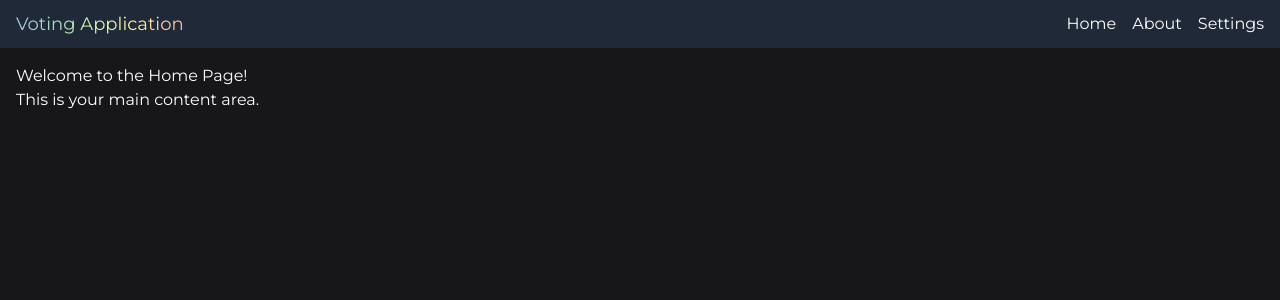
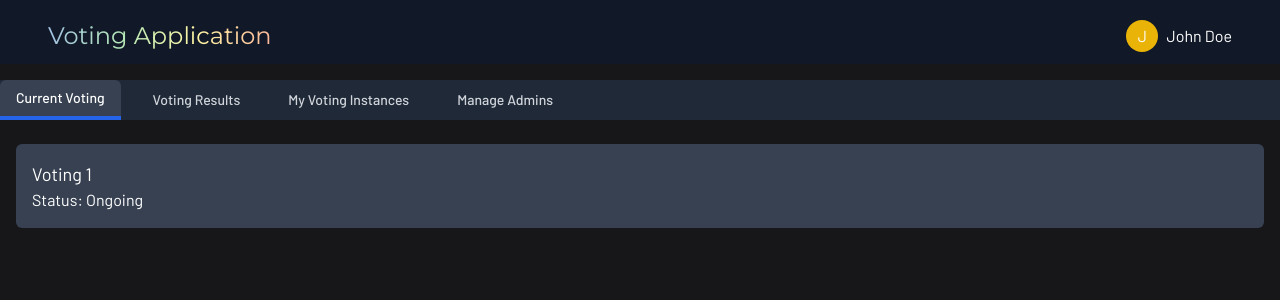
Before and after one commit to isaackohjw/DApp, a Next.js app in the folder front-end/: page / in a window 1280 px wide. Shown: the top 300 px of the page. Built offline with nearby package versions, Linux system fonts and the light colour scheme.

Commit message:
rough layout of dashboard [incomplete]

```diff
--- a/front-end/src/app/page.tsx
+++ b/front-end/src/app/page.tsx
@@ -1,14 +1,130 @@
-import React from "react";
-import { Taskbar } from "../components/taskbar";
+"use client";
 
-export default function Home() {
+import React, { useState } from "react";
+import { VotingInstanceCard } from "@/components/voting_instance";
+import { VotingResultsCard } from "@/components/voting_results";
+import { AddVotingInstanceModal } from "@/components/add_voting";
+import { AddRemoveAdminModal } from "@/components/manage_admin";
+import { ConfirmationModal } from "@/components/confirmation_modal";
+import { Role } from "@/global_var";
+import { Tabs } from "@/components/dashboard_taskbar";
+import { Titlebar } from "@/components/titlebar";
+
+export default function Dashboard() {
+  const [activeTab, setActiveTab] = useState("currentVoting");
+  const [isAddModalOpen, setIsAddModalOpen] = useState(false);
+  const [isAdminModalOpen, setIsAdminModalOpen] = useState(false);
+  const [isConfirmModalOpen, setIsConfirmModalOpen] = useState(false);
+
+  // Simulated data
+  const userRole: Role = "Owner"; // Can be "Voter", "Admin", or "Owner"
+  const votingInstances = [
+    { id: 1, title: "Voting 1", status: "Ongoing" },
+    { id: 2, title: "Voting 2", status: "Completed" },
+  ];
+
+  // Handlers for Confirmation Modal
+  const handleConfirm = () => {
+    console.log("Confirmed");
+    setIsConfirmModalOpen(false); // Close modal after confirmation
+  };
+
+  const handleCancel = () => {
+    console.log("Cancelled");
+    setIsConfirmModalOpen(false); // Close modal after cancellation
+  };
+
+  // Tabs data
+  const tabs = [
+    { label: "Current Voting", value: "currentVoting" },
+    { label: "Voting Results", value: "votingResults" },
+  ];
+
+  // Add admin-specific tabs if user is Admin or Owner
+  if (userRole === "Admin" || userRole === "Owner") {
+    tabs.push({ label: "My Voting Instances", value: "myVotingInstances" });
+  }
+
+  // Add Owner-specific tab if user is Owner
+  if (userRole === "Owner") {
+    tabs.push({ label: "Manage Admins", value: "manageAdmins" });
+  }
+
   return (
-    <div className="min-h-screen text-white font-title">
-      <Taskbar />
-      <div className="p-4">
-        <h1>Welcome to the Home Page!</h1>
-        <p>This is your main content area.</p>
+    <div className="min-h-screen text-white font-body">
+      <Titlebar name="John Doe" initial="J" />
+
+      {/* Tab Navigation */}
+      <Tabs activeTab={activeTab} onTabChange={setActiveTab} tabs={tabs} />
+
+      {/* Main Content */}
+      <div className="pt-16 px-4" style={{ marginTop: "-40px" }}>
+        {/* Tab Content */}
+        {activeTab === "currentVoting" && (
+          <div>
+            {votingInstances
+              .filter((instance) => instance.status === "Ongoing")
+              .map((instance) => (
+                <VotingInstanceCard key={instance.id} instance={instance} />
+              ))}
+          </div>
+        )}
+
+        {activeTab === "votingResults" && (
+          <div>
+            {votingInstances
+              .filter((instance) => instance.status === "Completed")
+              .map((instance) => (
+                <VotingResultsCard key={instance.id} instance={instance} />
+              ))}
+          </div>
+        )}
+
+        {activeTab === "myVotingInstances" && (
+          <div>
+            {votingInstances.map((instance) => (
+              <VotingInstanceCard key={instance.id} instance={instance} />
+            ))}
+            {userRole !== "Voter" && (
+              <button
+                onClick={() => setIsAddModalOpen(true)}
+                className="bg-blue-600 text-white px-4 py-2 mt-4 rounded-md"
+              >
+                Add Voting Instance
+              </button>
+            )}
+          </div>
+        )}
+
+        {activeTab === "manageAdmins" && userRole === "Owner" && (
+          <div>
+            <h2 className="text-xl mb-4">Manage Admins</h2>
+            <button
+              onClick={() => setIsAdminModalOpen(true)}
+              className="bg-blue-600 text-white px-4 py-2 mt-4 rounded-md"
+            >
+              Add/Remove Admins
+            </button>
+          </div>
+        )}
       </div>
+
+      {/* Modals */}
+      {isAddModalOpen && (
+        <AddVotingInstanceModal onClose={() => setIsAddModalOpen(false)} />
+      )}
+
+      {isAdminModalOpen && (
+        <AddRemoveAdminModal onClose={() => setIsAdminModalOpen(false)} />
+      )}
+
+      {/* Confirmation Modal */}
+      <ConfirmationModal
+        isOpen={isConfirmModalOpen}
+        onConfirm={handleConfirm}
+        onCancel={handleCancel}
+        message="Are you sure you want to proceed?"
+      />
     </div>
   );
 }
--- /dev/null
+++ b/front-end/src/components/add_voting.tsx
@@ -0,0 +1,32 @@
+interface AddVotingInstanceModalProps {
+  onClose: () => void;
+}
+
+export const AddVotingInstanceModal: React.FC<AddVotingInstanceModalProps> = ({
+  onClose,
+}) => {
+  return (
+    <div className="fixed inset-0 bg-black bg-opacity-50 flex justify-center items-center z-50">
+      <div className="bg-gray-800 text-white p-8 rounded-lg w-96">
+        <h2 className="text-xl">Add Voting Instance</h2>
+        <input
+          type="text"
+          placeholder="Voting Title"
+          className="mt-4 w-full px-4 py-2 rounded-md"
+        />
+        <button
+          onClick={onClose}
+          className="bg-blue-600 text-white px-6 py-2 mt-4 rounded-md"
+        >
+          Save
+        </button>
+        <button
+          onClick={onClose}
+          className="bg-red-600 text-white px-6 py-2 mt-4 rounded-md"
+        >
+          Cancel
+        </button>
+      </div>
+    </div>
+  );
+};
--- /dev/null
+++ b/front-end/src/components/dashboard_taskbar.tsx
@@ -0,0 +1,48 @@
+import React from "react";
+
+interface TabProps {
+  label: string;
+  value: string;
+  activeTab: string;
+  onClick: (tab: string) => void;
+}
+
+const Tab: React.FC<TabProps> = ({ label, value, activeTab, onClick }) => {
+  return (
+    <button
+      onClick={() => onClick(value)}
+      className={`py-2 px-4 text-sm font-medium rounded-t-md ${
+        activeTab === value
+          ? "border-b-4 border-blue-600 bg-gray-700"
+          : "text-gray-300 hover:text-white"
+      }`}
+    >
+      {label}
+    </button>
+  );
+};
+
+interface TabsProps {
+  activeTab: string;
+  onTabChange: (tab: string) => void;
+  tabs: { label: string; value: string }[];
+}
+
+export const Tabs: React.FC<TabsProps> = ({ activeTab, onTabChange, tabs }) => {
+  return (
+    <div className="mt-20 bg-gray-800 z-10">
+      {" "}
+      <div className="flex space-x-4">
+        {tabs.map((tab) => (
+          <Tab
+            key={tab.value}
+            label={tab.label}
+            value={tab.value}
+            activeTab={activeTab}
+            onClick={onTabChange}
+          />
+        ))}
+      </div>
+    </div>
+  );
+};
--- /dev/null
+++ b/front-end/src/components/manage_admin.tsx
@@ -0,0 +1,41 @@
+interface AddRemoveAdminModalProps {
+  onClose: () => void;
+}
+
+export const AddRemoveAdminModal: React.FC<AddRemoveAdminModalProps> = ({
+  onClose,
+}) => {
+  return (
+    <div className="fixed inset-0 bg-black bg-opacity-50 flex justify-center items-center z-50">
+      <div className="bg-gray-800 text-white p-8 rounded-lg w-96">
+        <h2 className="text-xl">Add or Remove Admins</h2>
+        {/* For simplicity, here you could add inputs or a list of current admins */}
+        <input
+          type="text"
+          placeholder="Admin Username"
+          className="mt-4 w-full px-4 py-2 rounded-md"
+        />
+        <div className="flex space-x-4 mt-4">
+          <button
+            onClick={() => console.log("Admin Added")}
+            className="bg-blue-600 text-white px-6 py-2 rounded-md"
+          >
+            Add Admin
+          </button>
+          <button
+            onClick={() => console.log("Admin Removed")}
+            className="bg-red-600 text-white px-6 py-2 rounded-md"
+          >
+            Remove Admin
+          </button>
+        </div>
+        <button
+          onClick={onClose}
+          className="bg-gray-600 text-white px-6 py-2 mt-4 rounded-md"
+        >
+          Close
+        </button>
+      </div>
+    </div>
+  );
+};
--- a/front-end/src/components/organisation_box.tsx
+++ b/front-end/src/components/organisation_box.tsx
@@ -1,22 +1,16 @@
 "use client";
 
 import React from "react";
+import { Role, roleColors } from "@/global_var";
 
 // Define prop types for OrganisationBox
 interface OrganisationBoxProps {
   name: string;
   profilePic: string;
-  role: "Owner" | "Admin" | "Voter";
+  role: Role;
   token: string;
   description: string;
 }
-
-// Role color mapping
-const roleColors: { [key in "Owner" | "Admin" | "Voter"]: string } = {
-  Owner: "bg-green-600",
-  Admin: "bg-blue-600",
-  Voter: "bg-orange-600",
-};
 
 // OrganisationBox component to display details of an organization
 export const OrganisationBox: React.FC<OrganisationBoxProps> = ({
--- a/front-end/src/components/taskbar.tsx
+++ /dev/null
@@ -1,17 +0,0 @@
-export function Taskbar() {
-  return (
-    <div className="bg-gray-800 text-white h-12 flex items-center px-4">
-      {/* Taskbar Items */}
-      <div className="flex-grow">
-        <span className="text-lg rainbow-text font-title">
-          Voting Application
-        </span>
-      </div>
-      <div className="space-x-4">
-        <button className="hover:text-gray-300">Home</button>
-        <button className="hover:text-gray-300">About</button>
-        <button className="hover:text-gray-300">Settings</button>
-      </div>
-    </div>
-  );
-}
--- a/front-end/src/components/titlebar.tsx
+++ b/front-end/src/components/titlebar.tsx
@@ -1,16 +1,16 @@
 export function Titlebar({ name = "User", initial = "U" }) {
   return (
-    <div className="text-white h-12 flex items-center px-4 pt-4 pb-4">
+    <div className="text-white h-16 flex items-center px-4 bg-gray-900 fixed top-0 left-0 right-0 z-50">
       {/* Title */}
-      <div className="absolute left-0 right-0 flex justify-left ml-8 mt-2">
+      <div className="flex justify-left ml-8 mt-2">
         <span className="text-2xl rainbow-text font-title leading-normal">
           Voting Application
         </span>
       </div>
 
       {/* Profile Section */}
-      <div className="flex items-center space-x-2 ml-auto text-body mt-2">
-        <div className="w-5 h-5 bg-yellow-500 rounded-full flex items-center justify-center text-base font-body ">
+      <div className="flex items-center space-x-2 ml-auto text-body mt-2 mr-8">
+        <div className="w-8 h-8 bg-yellow-500 rounded-full flex items-center justify-center text-base font-body">
           {initial}
         </div>
         <span className="text-base font-body">{name}</span>
--- /dev/null
+++ b/front-end/src/components/voting_instance.tsx
@@ -0,0 +1,18 @@
+interface VotingInstanceCardProps {
+  instance: {
+    id: number;
+    title: string;
+    status: string;
+  };
+}
+
+export const VotingInstanceCard: React.FC<VotingInstanceCardProps> = ({
+  instance,
+}) => {
+  return (
+    <div className="bg-gray-700 text-white p-4 rounded-md mb-4">
+      <h3 className="text-lg">{instance.title}</h3>
+      <p>Status: {instance.status}</p>
+    </div>
+  );
+};
--- /dev/null
+++ b/front-end/src/components/voting_results.tsx
@@ -0,0 +1,21 @@
+interface VotingResultsCardProps {
+  instance: {
+    id: number;
+    title: string;
+    status: string;
+  };
+}
+
+export const VotingResultsCard: React.FC<VotingResultsCardProps> = ({
+  instance,
+}) => {
+  return (
+    <div className="bg-gray-700 text-white p-4 rounded-md mb-4">
+      <h3 className="text-lg">{instance.title}</h3>
+      <p>Status: {instance.status}</p>
+      <button className="bg-blue-600 px-4 py-2 mt-2 rounded-md">
+        View Results
+      </button>
+    </div>
+  );
+};
--- /dev/null
+++ b/front-end/src/global_var.ts
@@ -0,0 +1,9 @@
+// Role type
+export type Role = "Voter" | "Admin" | "Owner";
+
+// Role color mapping
+export const roleColors: { [key in Role]: string } = {
+  Owner: "bg-green-600",
+  Admin: "bg-blue-600",
+  Voter: "bg-orange-600",
+};
```
